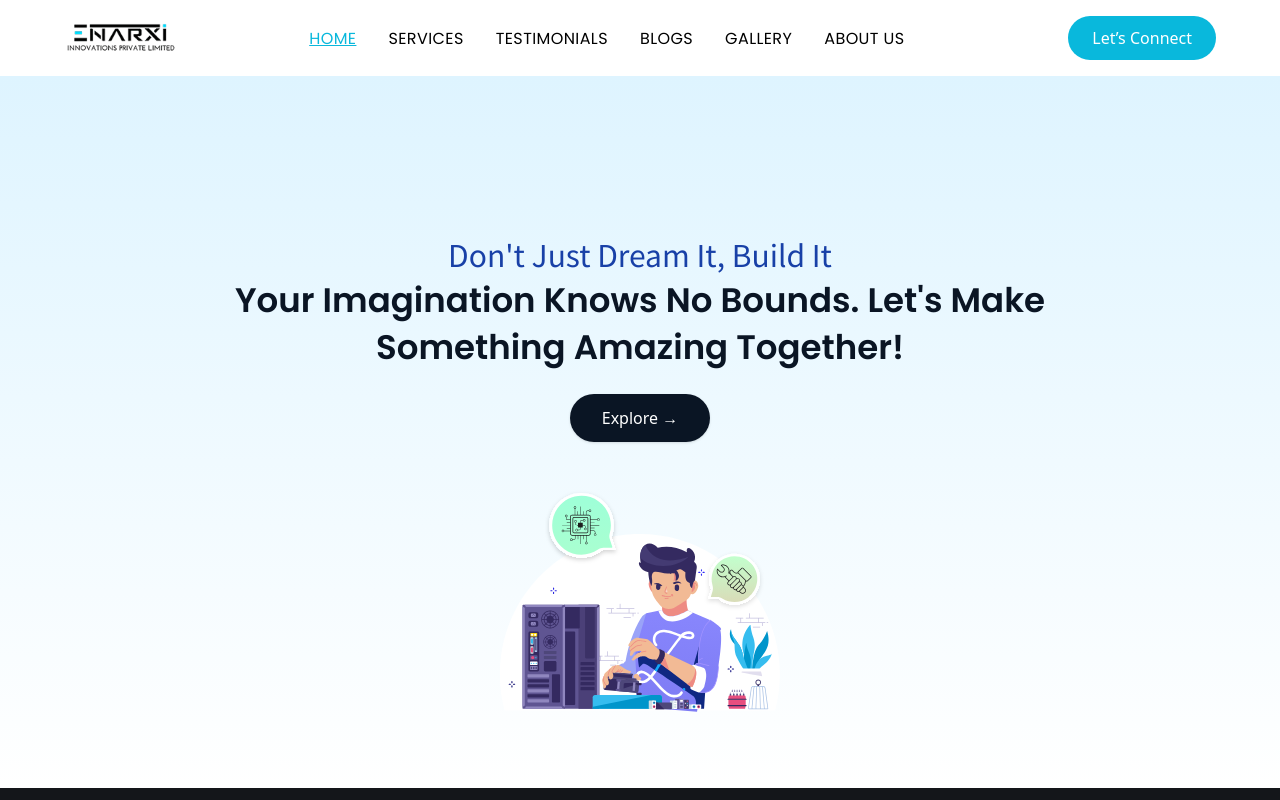
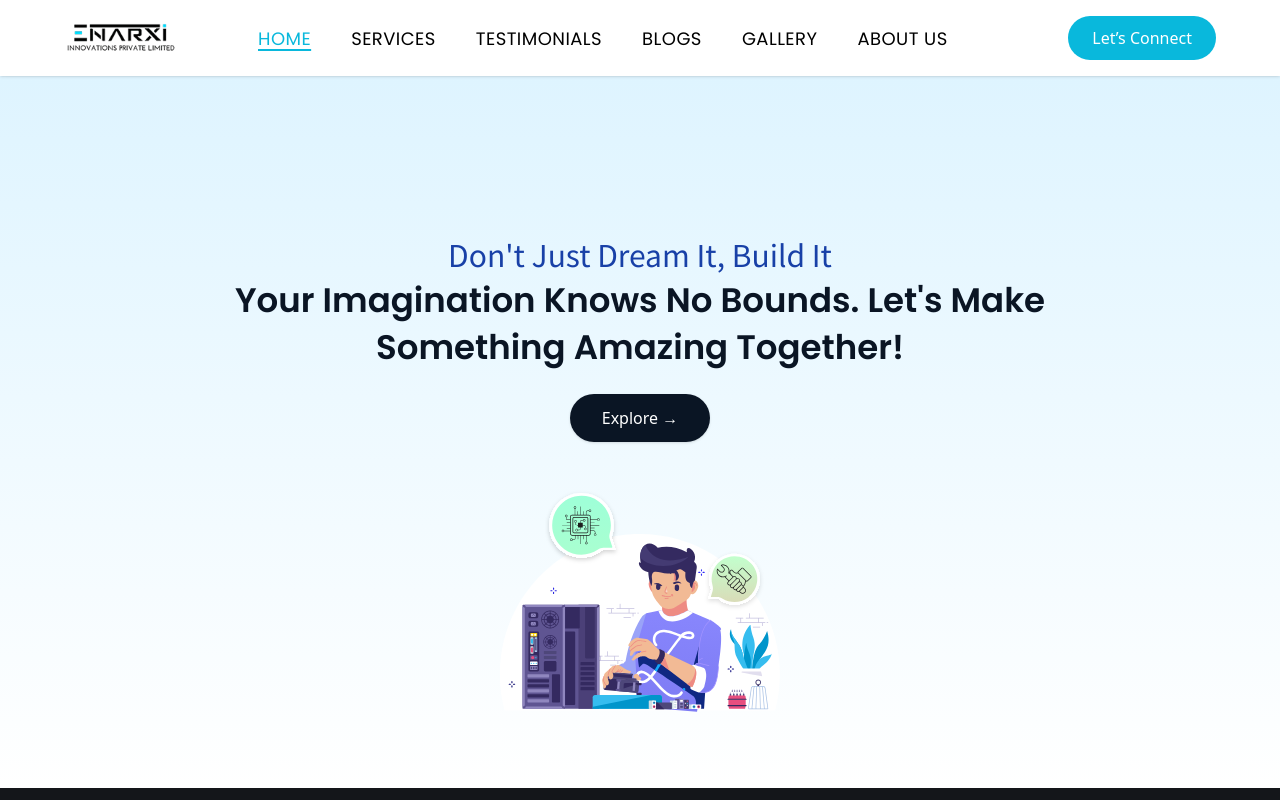
Before and after one commit to Enarxi-Innovations-Private-Limited/enarxi-website, a React (Vite) app: page / in a window 1280 px wide. Shown: the top 800 px of the page. Built offline with nearby package versions, Linux system fonts and the light colour scheme.

Commit message:
commiting to syed repo

```diff
--- a/src/components/Header.jsx
+++ b/src/components/Header.jsx
@@ -4,10 +4,7 @@ import { NavLink } from "react-router-dom";
 
 const navItems = [
   { label: "Home", href: "/" },
-  {
-    label: "Services",
-    href: "/services",
-  },
+  { label: "Services", href: "/services" },
   { label: "Testimonials", href: "/testimonials" },
   { label: "Blogs", href: "/blogs" },
   { label: "Gallery", href: "/gallery" },
@@ -18,21 +15,25 @@ export default function Header() {
   const [isMenuOpen, setIsMenuOpen] = useState(false);
 
   return (
-    <header className="bg-white shadow-sm">
+    <header className="bg-white shadow-sm sticky top-0 z-50">
       <div className="flex items-center justify-between py-4 mx-auto w-[90%] md:flex-row flex-col md:gap-4">
+        {/* Logo + Hamburger */}
         <div className="flex items-center justify-between w-full md:w-auto">
-          <a href="/" aria-label="Enarxi Home">
+          <a href="/" aria-label="Go to Enarxi homepage">
             <img
               src={enarxiLogo}
-              alt="Enarxi Logo"
+              alt="Enarxi - Company Logo"
               className="h-10 w-auto"
               loading="lazy"
+              width="120"
+              height="40"
             />
           </a>
-          {/* hamburger icon when mobile view */}
           <button
             onClick={() => setIsMenuOpen(!isMenuOpen)}
-            className="md:hidden text-gray-800"
+            className="md:hidden text-gray-800 focus:outline-none focus:ring-2 focus:ring-[#09B8DC] rounded"
+            aria-controls="primary-navigation"
+            aria-expanded={isMenuOpen}
             aria-label="Toggle navigation menu"
           >
             <svg
@@ -52,22 +53,25 @@ export default function Header() {
           </button>
         </div>
 
-        {/* header list */}
-        <div
-          className={`w-full md:w-auto md:flex md:items-center md:space-x-8 ${
+        {/* Navigation */}
+        <nav
+          id="primary-navigation"
+          className={`w-full md:w-auto ${
             isMenuOpen ? "block" : "hidden"
-          } mt-4 md:mt-0 transition-all duration-300 ease-in-out md:flex-grow md:justify-center`}
+          } md:flex md:items-center md:space-x-10 mt-4 md:mt-0
+          transition-all duration-300 ease-in-out text-center md:text-left`}
+          aria-label="Primary"
         >
-          <nav className="mb-4 md:mb-0">
-            <ul className="flex flex-col md:flex-row md:items-center md:space-x-8 md:space-y-0 space-y-4 text-black uppercase tracking-wide">
+          <ul className="flex flex-col md:flex-row items-center md:space-x-10 space-y-4 md:space-y-0 text-black uppercase tracking-wide text-sm lg:text-base xl:text-lg">
             {navItems.map((item) => (
-                <li key={item.label} className="relative">
+              <li key={item.label}>
                 <NavLink
+                  onClick={() => setIsMenuOpen(false)}
                   to={item.href}
                   className={({ isActive }) =>
                     `transition font-poppins cursor-pointer ${
                       isActive
-                          ? "text-[#09B8DC] underline "
+                        ? "text-[#09B8DC] underline underline-offset-4 decoration-2"
                         : "hover:text-[#09B8DC]"
                     }`
                   }
@@ -76,6 +80,7 @@ export default function Header() {
                 </NavLink>
               </li>
             ))}
+            {/* CTA button in mobile menu */}
             <li className="md:hidden">
               <button
                 type="button"
@@ -86,10 +91,12 @@ export default function Header() {
             </li>
           </ul>
         </nav>
-        </div>
+
+        {/* Desktop CTA button */}
         <button
           type="button"
-          className="hidden md:block w-auto text-white bg-[#09B8DC] rounded-full px-6 py-2.5 hover:bg-[#08A0C6] transition duration-300"
+          className="hidden md:block w-auto text-white bg-[#09B8DC] rounded-full px-6 py-2.5 hover:bg-[#08A0C6] transition cursor-pointer duration-300"
+          aria-label="Lets connect button"
         >
           Let’s Connect
         </button>
```
Lines whose indentation alone changed are shown as unchanged.
